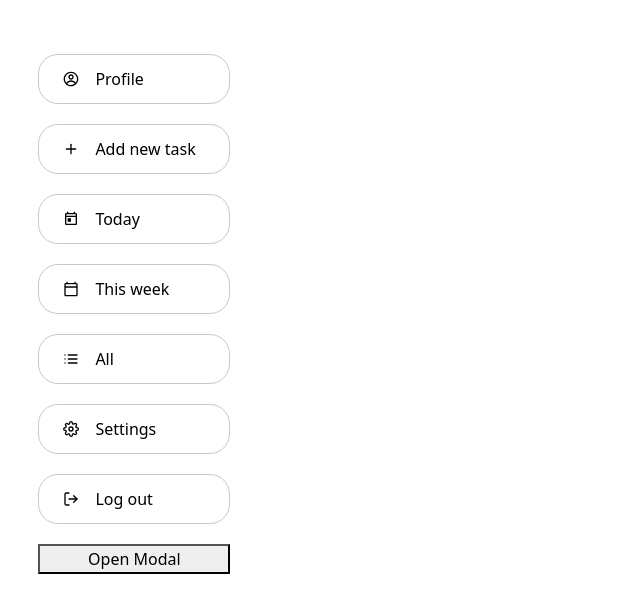
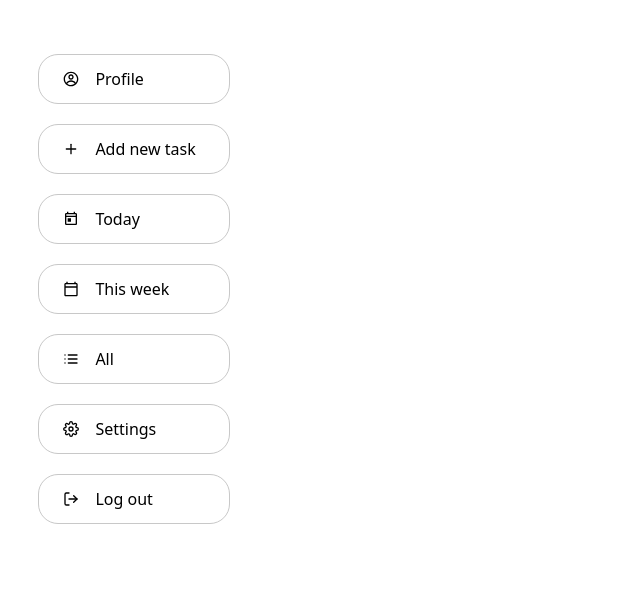
Before and after one commit to Nawzneen/LinkedinTutorial-ReactHooks, a React (Create React App) app: page / in a window 1280 px wide. Shown: the top 612 px of the page, without its empty margins (0-640 px from the left). Built offline with nearby package versions, Linux system fonts and the light colour scheme.

Commit message:
Modal can pass the state to the sidebar

```diff
--- a/src/Components/AddNewTask.js
+++ b/src/Components/AddNewTask.js
@@ -22,7 +22,7 @@ function AddNewTask(props) {
     //   text: taskText,
     //   date: taskDate,
     // });
-
+    console.log(taskDate, taskText);
     // Clear the form and hide the modal
     setTaskText("");
     setTaskDate("");
@@ -30,6 +30,7 @@ function AddNewTask(props) {
     props.toggleModal();
   };
   const cancelModal = () => {
+    console.log("cancel buttom is working");
     props.toggleModal();
   };
 
--- a/src/Components/SideBar.js
+++ b/src/Components/SideBar.js
@@ -17,7 +17,8 @@ function Sidebar() {
   const [showModal, setShowModal] = useState(false);
 
   const handleShowModal = () => {
-    setShowModal(true);
+    setShowModal(!showModal);
+    console.log("handle show modal is working");
   };
 
   return (
@@ -29,7 +30,7 @@ function Sidebar() {
             <span>Profile</span>
           </a>
         </li>
-        <li>
+        <li onClick={handleShowModal}>
           <a href="#">
             <FiPlus />
             <span>Add new task</span>
@@ -65,7 +66,6 @@ function Sidebar() {
             <span>Log out</span>
           </a>
         </li>
-        <button onClick={handleShowModal}>Open Modal</button>
         <AddNewTask showModal={showModal} toggleModal={handleShowModal} />
       </ul>
     </div>
```
